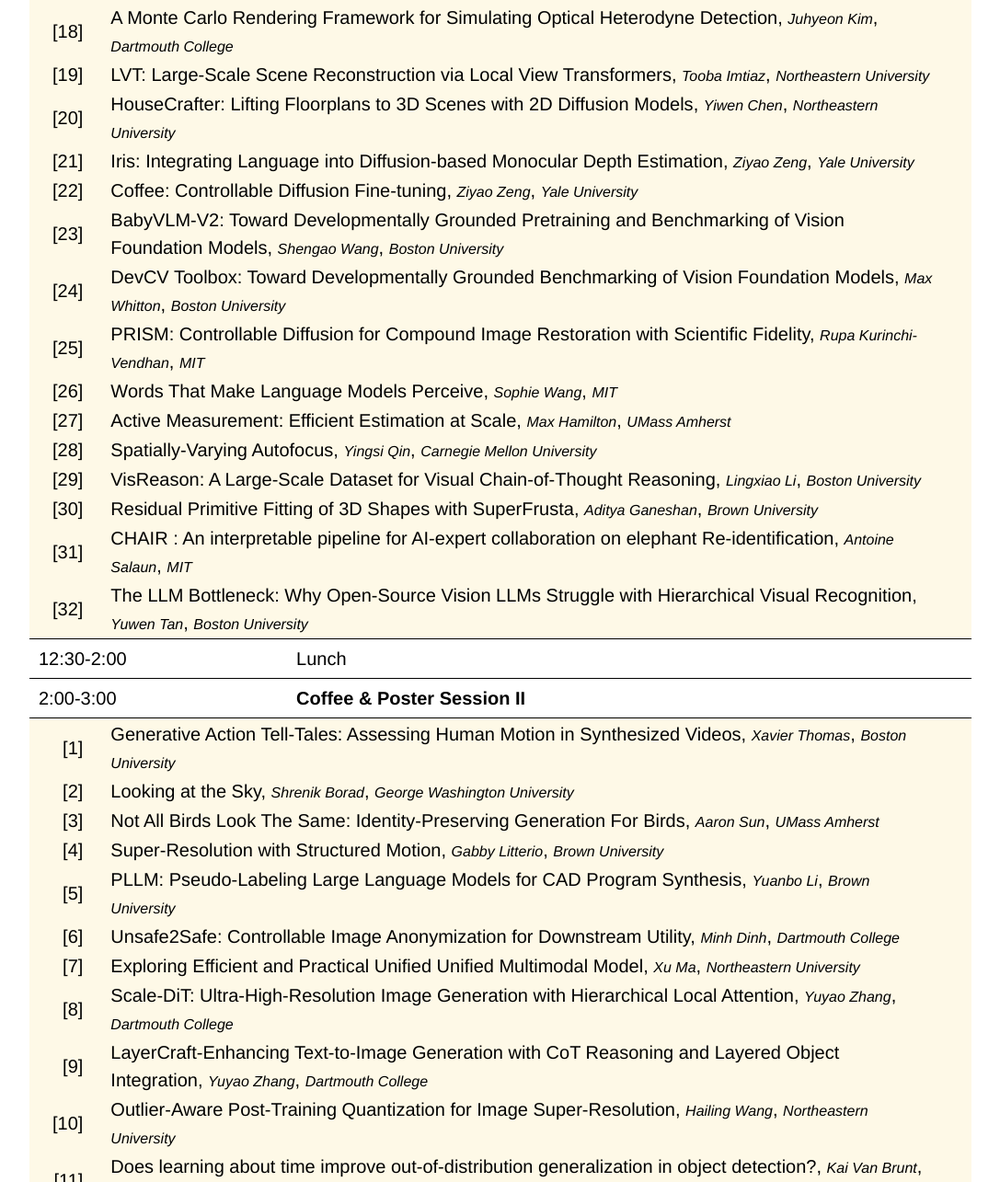
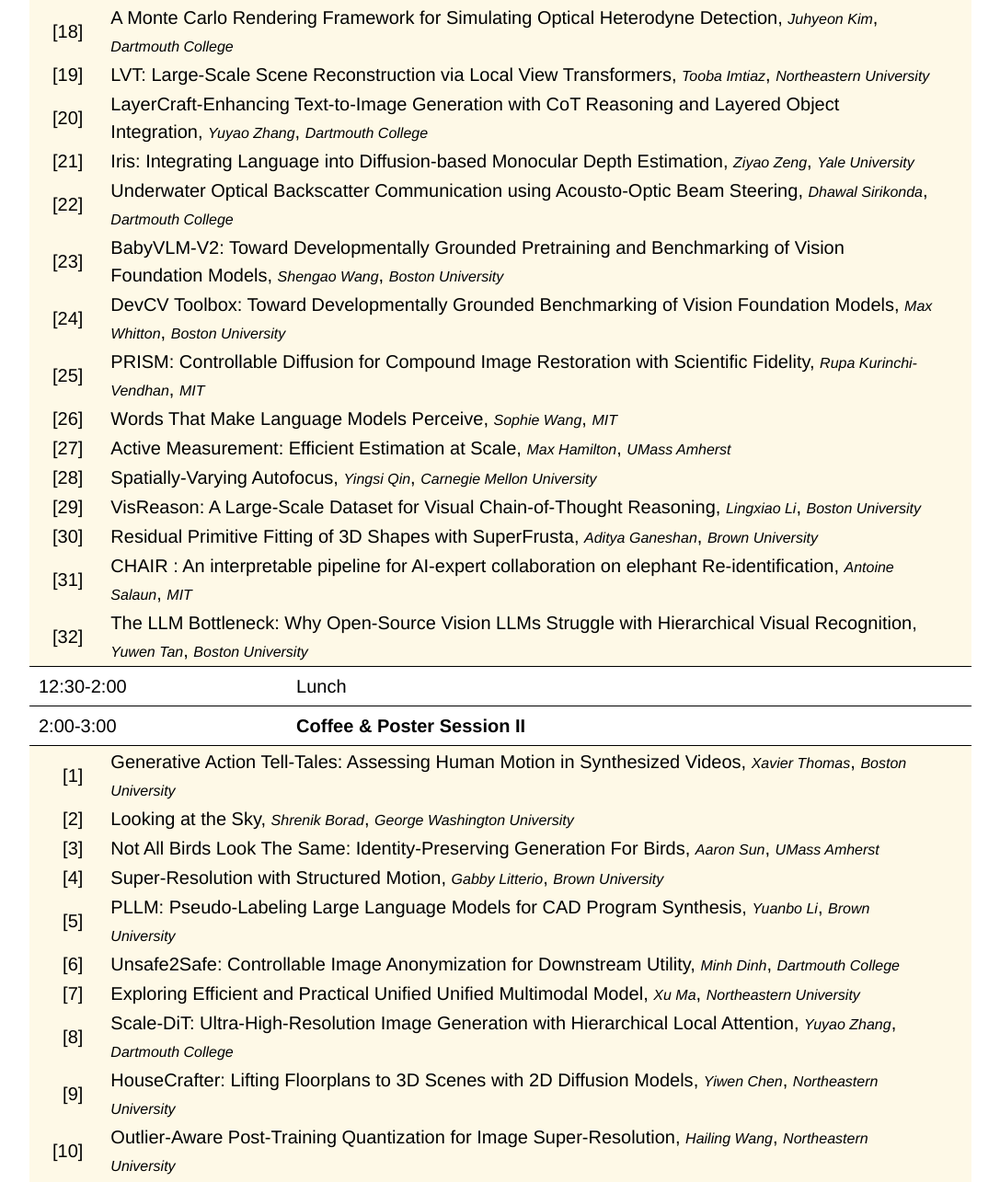
Before and after one commit to necv2025/necv2025.github.io, a plain HTML site: page index.html in a window 1280 px wide. Shown: the part 3390-4675 px from the top of the page at 92% size, without its empty margins (96-1183 px from the left). Drawn offline with Linux system fonts and the light colour scheme.

Commit message:
Minor changes to poster session lists.

```diff
--- a/index.html
+++ b/index.html
@@ -405,13 +405,13 @@
                             <td class="sub_first_col">[19]</td><td><span class="title">LVT: Large-Scale Scene Reconstruction via Local View Transformers</span>, <span class="author">Tooba Imtiaz</span>, <span class="university">Northeastern University</span></td>
                         </tr>
                         <tr>
-                            <td class="sub_first_col">[20]</td><td><span class="title">HouseCrafter: Lifting Floorplans to 3D Scenes with 2D Diffusion Models</span>, <span class="author">Yiwen Chen</span>, <span class="university">Northeastern University</span></td>
+                            <td class="sub_first_col">[20]</td><td><span class="title">LayerCraft-Enhancing Text-to-Image Generation with CoT Reasoning and Layered Object Integration</span>, <span class="author">Yuyao Zhang</span>, <span class="university">Dartmouth College</span></td>
                         </tr>
                         <tr>
                             <td class="sub_first_col">[21]</td><td><span class="title">Iris: Integrating Language into Diffusion-based Monocular Depth Estimation</span>, <span class="author">Ziyao Zeng</span>, <span class="university">Yale University</span></td>
                         </tr>
                         <tr>
-                            <td class="sub_first_col">[22]</td><td><span class="title">Coffee: Controllable Diffusion Fine-tuning</span>, <span class="author">Ziyao Zeng</span>, <span class="university">Yale University</span></td>
+                            <td class="sub_first_col">[22]</td><td><span class="title">Underwater Optical Backscatter Communication using Acousto-Optic Beam Steering</span>, <span class="author">Dhawal Sirikonda</span>, <span class="university">Dartmouth College</span></td>
                         </tr>
                         <tr>
                             <td class="sub_first_col">[23]</td><td><span class="title">BabyVLM-V2: Toward Developmentally Grounded Pretraining and Benchmarking of Vision Foundation Models</span>, <span class="author">Shengao Wang</span>, <span class="university">Boston University</span></td>
@@ -482,7 +482,7 @@
                             <td class="sub_first_col">[8]</td><td><span class="title">Scale-DiT: Ultra-High-Resolution Image Generation with Hierarchical Local Attention</span>, <span class="author">Yuyao Zhang</span>, <span class="university">Dartmouth College</span></td>
                         </tr>
                         <tr>
-                            <td class="sub_first_col">[9]</td><td><span class="title">LayerCraft-Enhancing Text-to-Image Generation with CoT Reasoning and Layered Object Integration</span>, <span class="author">Yuyao Zhang</span>, <span class="university">Dartmouth College</span></td>
+                            <td class="sub_first_col">[9]</td><td><span class="title">HouseCrafter: Lifting Floorplans to 3D Scenes with 2D Diffusion Models</span>, <span class="author">Yiwen Chen</span>, <span class="university">Northeastern University</span></td>
                         </tr>
                         <tr>
                             <td class="sub_first_col">[10]</td><td><span class="title">Outlier-Aware Post-Training Quantization for Image Super-Resolution</span>, <span class="author">Hailing Wang</span>, <span class="university">Northeastern University</span></td>
@@ -542,7 +542,7 @@
                             <td class="sub_first_col">[28]</td><td><span class="title">SuperRivolution: Fine-Scale Rivers from Coarse Temporal Satellite Imagery</span>, <span class="author">Rangel Daroya</span>, <span class="university">UMass Amherst</span></td>
                         </tr>
                         <tr>
-                            <td class="sub_first_col">[29]</td><td><span class="title">Underwater Optical Backscatter Communication using Acousto-Optic Beam Steering</span>, <span class="author">Dhawal Sirikonda</span>, <span class="university">Dartmouth College</span></td>
+                            <td class="sub_first_col">[22]</td><td><span class="title">Coffee: Controllable Diffusion Fine-tuning</span>, <span class="author">Ziyao Zeng</span>, <span class="university">Yale University</span></td>
                         </tr>
                         <tr>
                             <td class="sub_first_col">[30]</td><td><span class="title">Structured Light with a Million Light Planes per Second</span>, <span class="author">Dhawal Sirikonda</span>, <span class="university">Dartmouth College</span></td>
```
